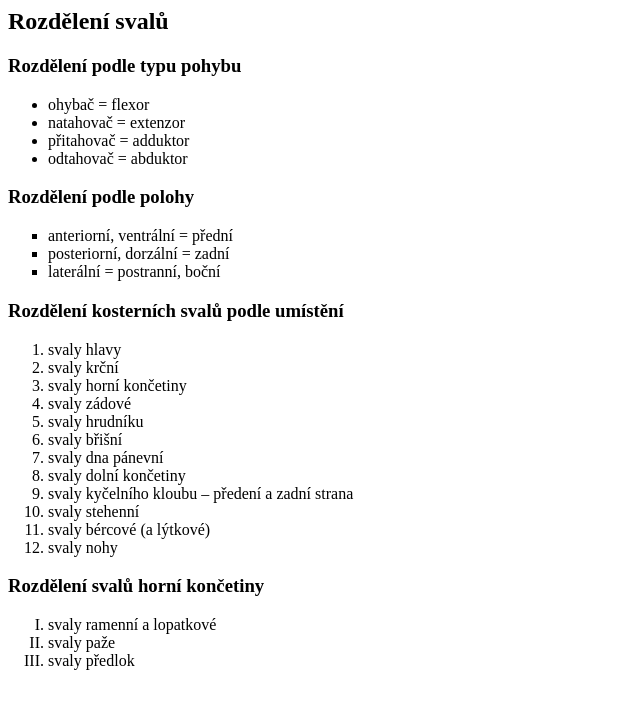
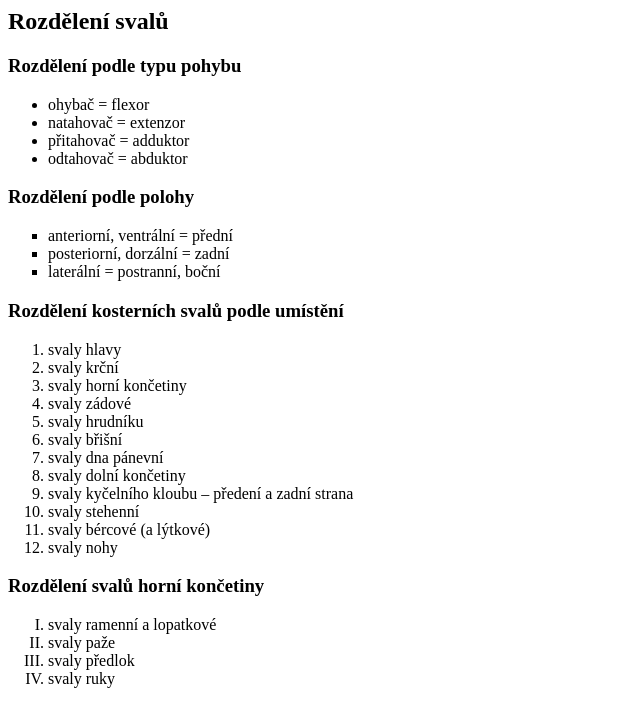
Before and after one commit to simunkovaviki/simunkovaviki.github.io, a plain HTML site: page simunkova_seznam.html in a window 1280 px wide. Shown: the whole page, without its empty margins (0-640 px from the left). Drawn offline with Linux system fonts and the light colour scheme.

Commit message:
Update simunkova_seznam.html

```diff
--- a/simunkova_seznam.html
+++ b/simunkova_seznam.html
@@ -43,6 +43,7 @@
     <li>svaly ramenní a lopatkové</li>
     <li> svaly paže</li>
     <li> svaly předlok</li>
+    <li>svaly ruky</li>
   </ol>
   </body>
 
```
